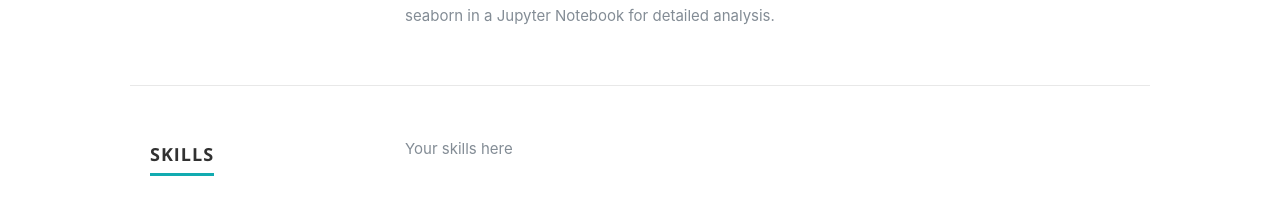
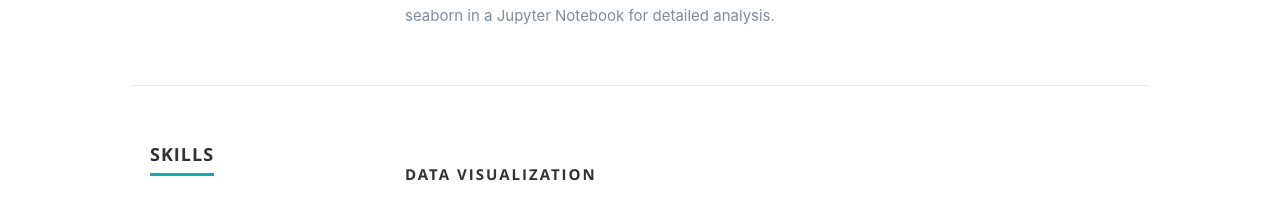
Before and after one commit to CruddyShad0w/Portfolio, a React (Create React App) app: page / in a window 1280 px wide. Shown: the part 2540-2737 px from the top of the page. Built offline with nearby package versions, Linux system fonts and the light colour scheme.

Commit message:
Update Remote :goat:
- add analytics tag for view tracking :chart:
- update Resume values
- perform nmp audit

```diff
--- a/package.json
+++ b/package.json
@@ -14,7 +14,7 @@
   "scripts": {
     "start": "react-scripts start",
     "predeploy": "npm run build",
-    "deploy":"gh-pages -d build",
+    "deploy": "gh-pages -d build",
     "build": "react-scripts build",
     "test": "react-scripts test",
     "eject": "react-scripts eject"
--- a/public/index.html
+++ b/public/index.html
@@ -27,6 +27,17 @@
 
 <script src="%PUBLIC_URL%/js/modernizr.js"></script>
 <title>Sample resume</title>
+
+<!-- Global site tag (gtag.js) - Google Analytics -->
+<script async src="https://www.googletagmanager.com/gtag/js?id=UA-139556557-2"></script>
+<script>
+  window.dataLayer = window.dataLayer || [];
+  function gtag(){dataLayer.push(arguments);}
+  gtag('js', new Date());
+
+  gtag('config', 'UA-139556557-2');
+</script>
+
   </head>
   <body>
     <noscript>
--- a/src/resumeData.js
+++ b/src/resumeData.js
@@ -63,7 +63,7 @@
         "Achievements":"Developed a report to highlight funding, demographic, and services rendered for Community Bridges. Provided them the means to obtain more government grant’s to supplement their income to increase services rendered. Developed an ETL pipeline to ingest data from a data lake for analysis. Provided plots developed in matplotlib and seaborn in a Jupyter Notebook for detailed analysis."
       }
     ],
-    "skillsDescription":"Your skills here",
+    "skillsDescription":"",
     "skills":[
       {
         "skillname":"Data Visualization",
```
Also changed, not shown: 1 other file (tests, documents, lock files or other folders).
